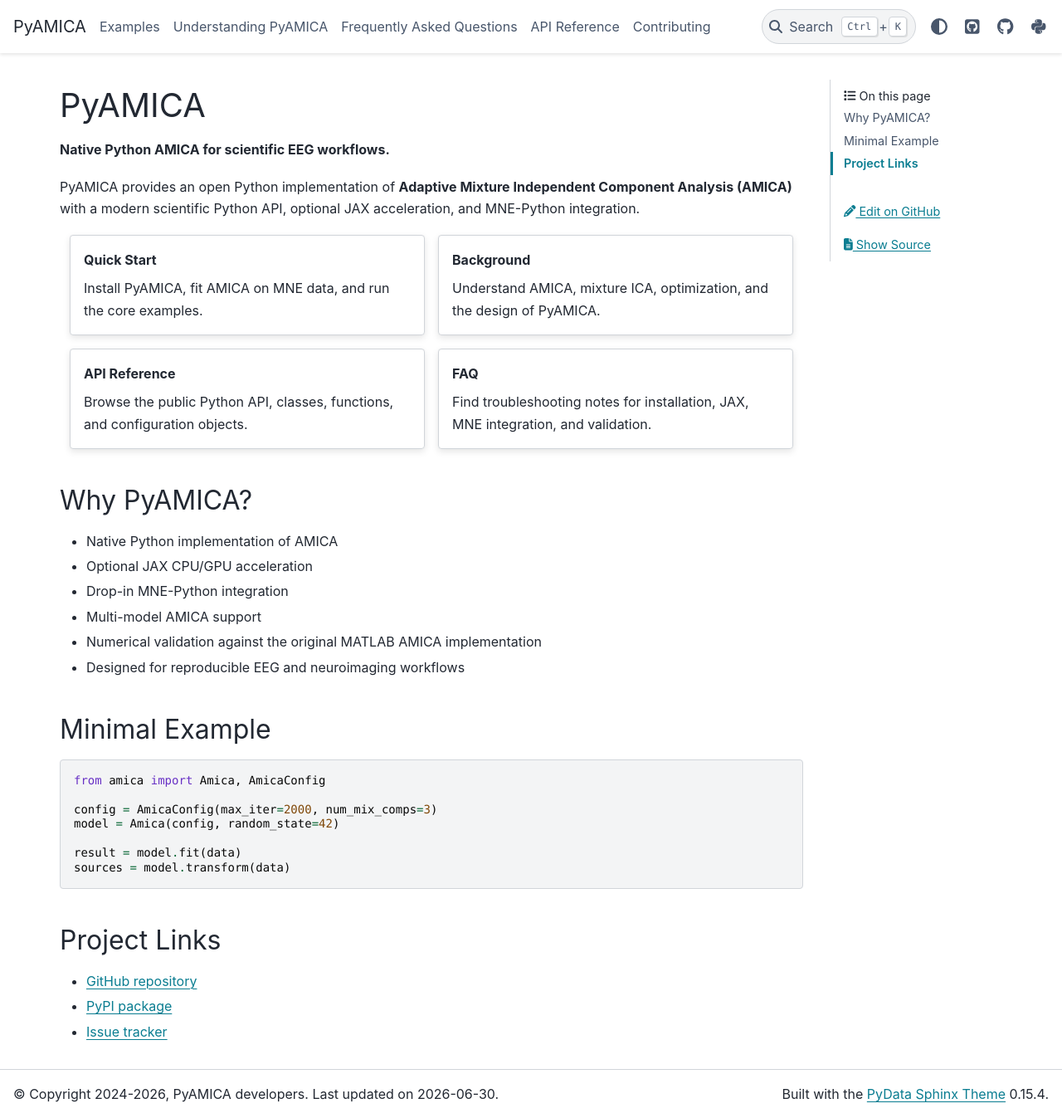
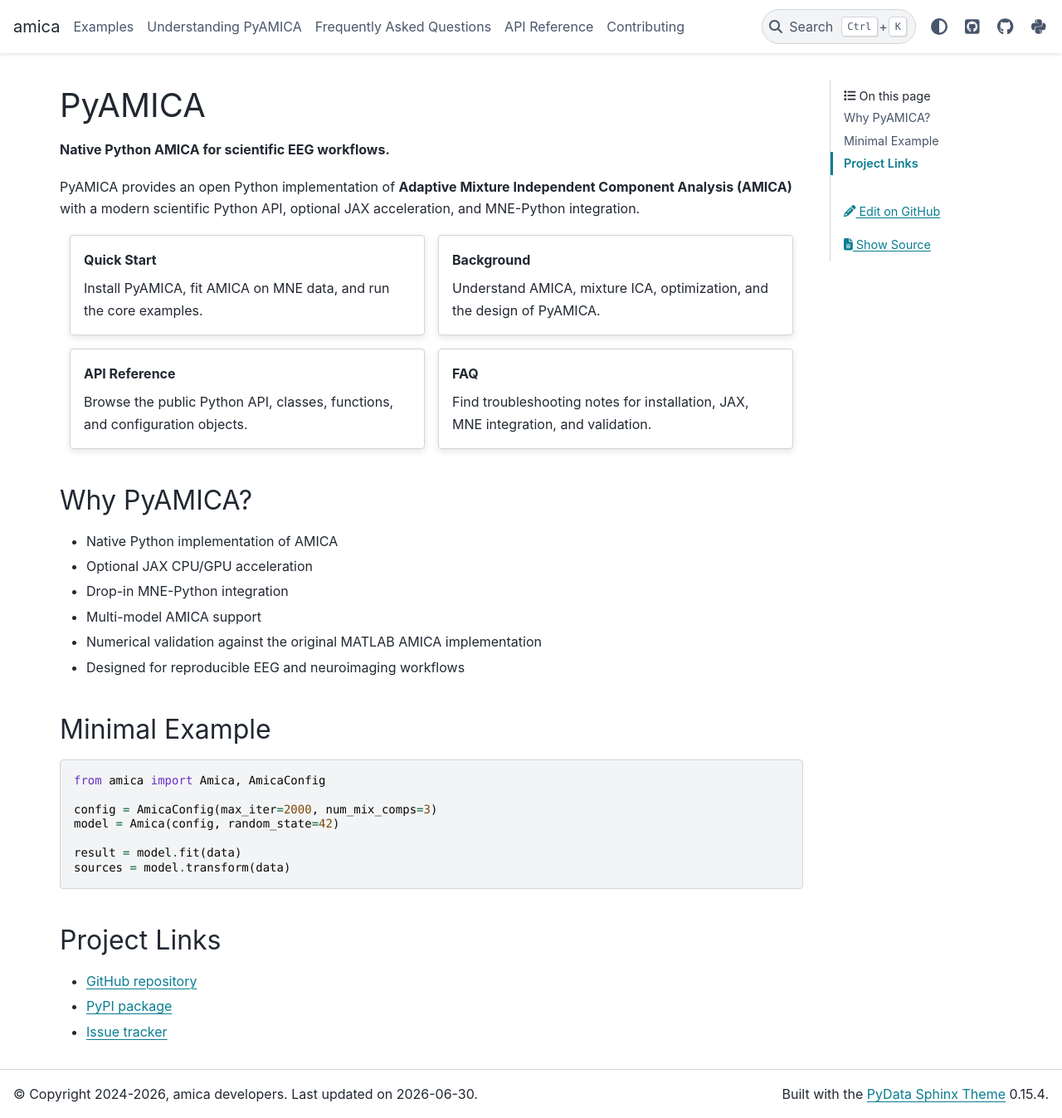
Before and after one commit to snesmaeili/amica, a Sphinx documentation site: the page built from docs/index.md, in a window 1280 px wide and 1347 px high. Shown: the whole window at 83% size. Built offline with Sphinx 7.4.7 and the PyData theme 0.15.4, drawn with Linux system fonts in a browser that asks for light colours; pages that are not in the unit, such as notebooks, are missing from menus.

Commit message:
fix names

```diff
--- a/docs/conf.py
+++ b/docs/conf.py
@@ -1,4 +1,4 @@
-"""Sphinx configuration for the PyAMICA documentation."""
+"""Sphinx configuration for the amica documentation."""
 
 from __future__ import annotations
 
@@ -22,8 +22,8 @@ sys.path.insert(0, str(REPO_ROOT))
 # Project information
 # ---------------------------------------------------------------------------
 
-project = "PyAMICA"
-author = "PyAMICA developers"
+project = "amica"
+author = "amica developers"
 
 _today = date.today()
 copyright = f"2024-{_today.year}, {author}. Last updated on {_today.isoformat()}"
@@ -161,15 +161,15 @@ sphinx_gallery_conf = {
 # ---------------------------------------------------------------------------
 
 html_theme = "pydata_sphinx_theme"
-html_title = "PyAMICA"
-html_short_title = "PyAMICA"
+html_title = "amica"
+html_short_title = "amica"
 html_show_sphinx = False
 html_show_copyright = True
 
 html_static_path = ["_static"]
 
 html_theme_options = {
-    "github_url": "https://github.com/snesmaeili/PyAMICA",
+    "github_url": "https://github.com/snesmaeili/amica",
     "use_edit_page_button": True,
     "navigation_with_keys": False,
     "show_toc_level": 2,
@@ -183,7 +183,7 @@ html_theme_options = {
     "icon_links": [
         {
             "name": "GitHub",
-            "url": "https://github.com/snesmaeili/PyAMICA",
+            "url": "https://github.com/snesmaeili/amica",
             "icon": "fa-brands fa-github",
         },
         {
@@ -196,7 +196,7 @@ html_theme_options = {
 
 html_context = {
     "github_user": "snesmaeili",
-    "github_repo": "PyAMICA",
+    "github_repo": "amica",
     "github_version": "main",
     "doc_path": "docs",
 }
```
Also changed, not shown: 3 other files.
